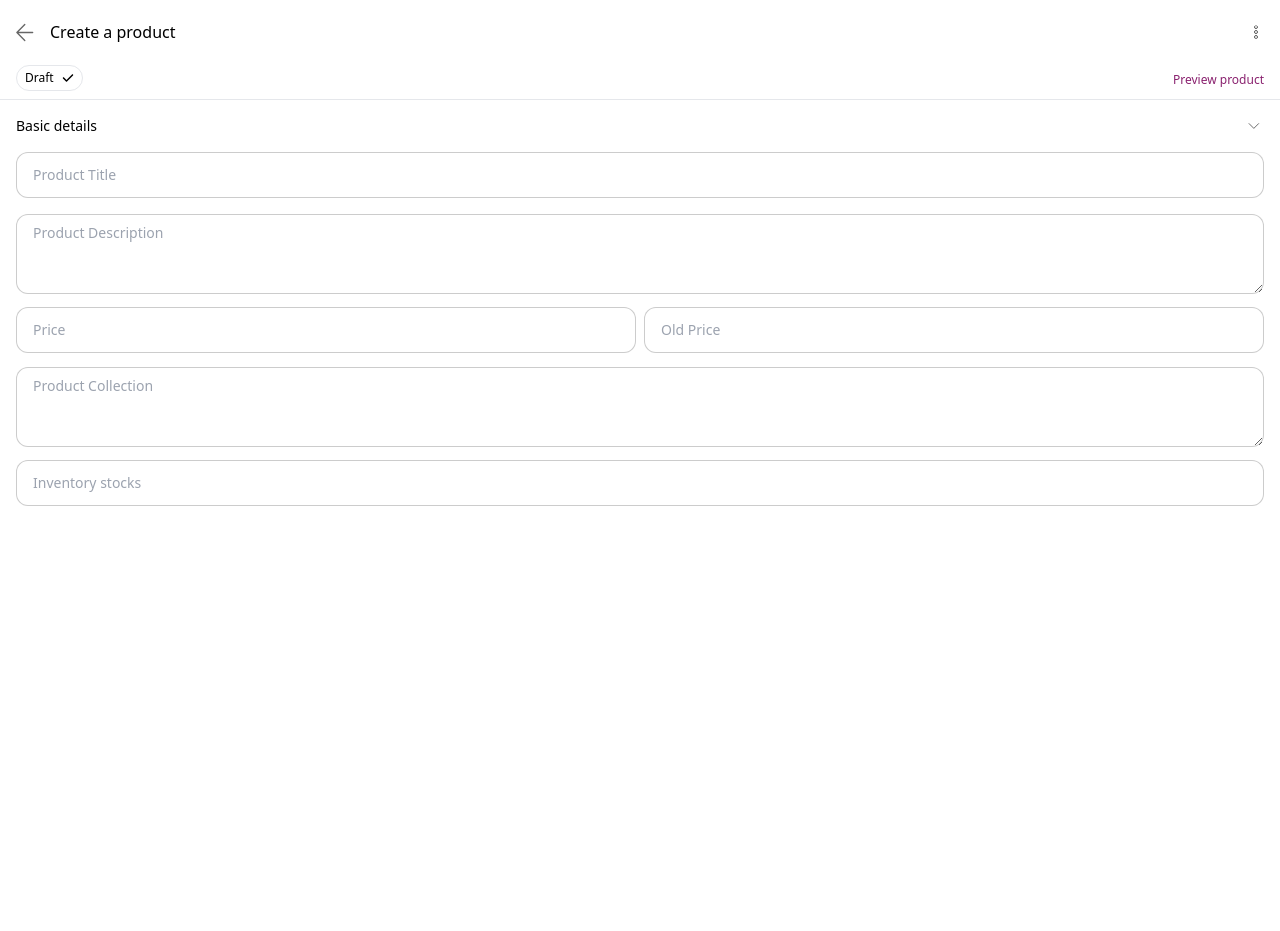
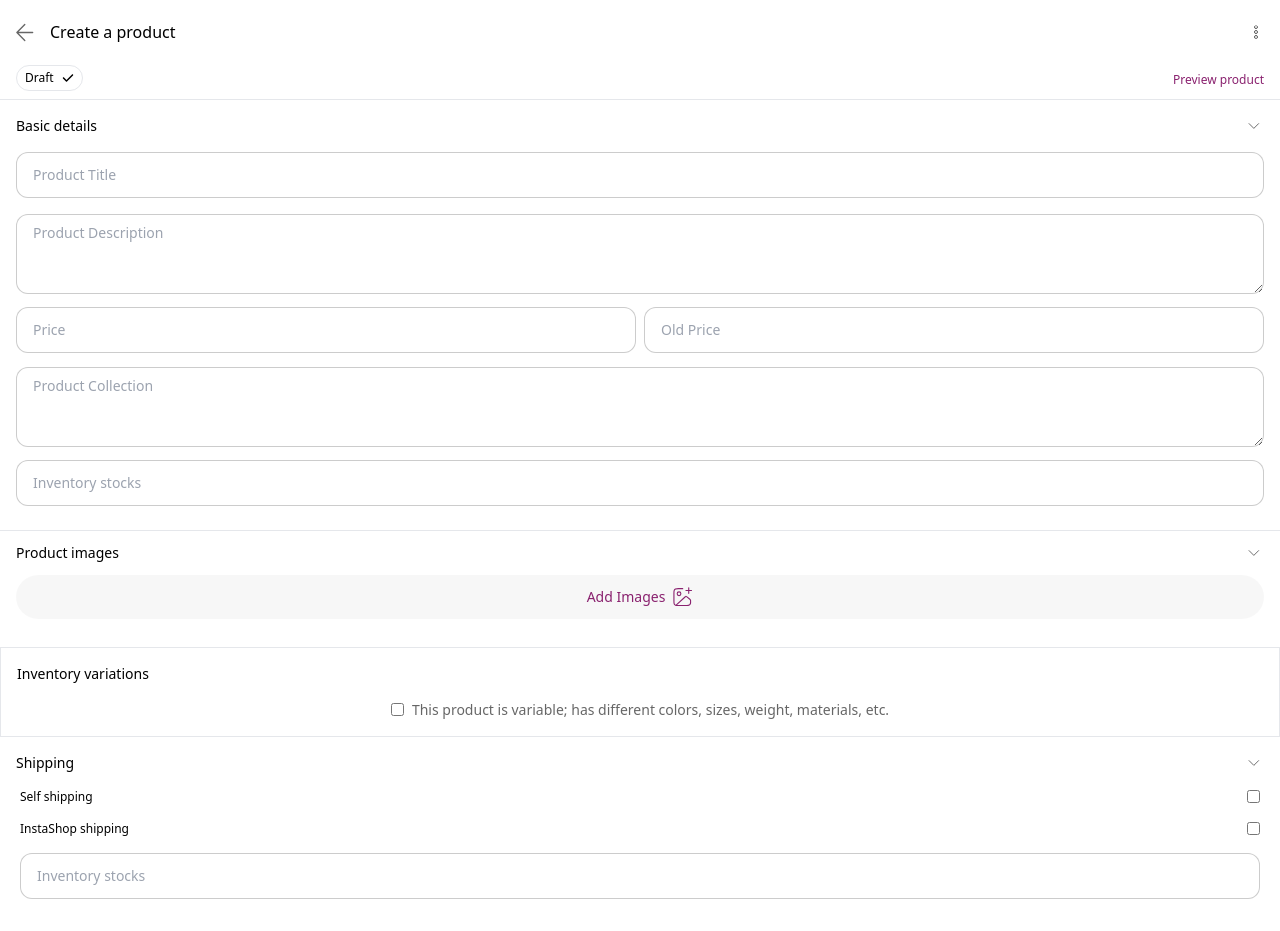
Before and after one commit to BlarQ/InstaShop, a Next.js app: page /create-product in a window 1280 px wide. Before the commit the page ends 800 px from the top, so only its background shows below. Built offline with nearby package versions, Linux system fonts and the light colour scheme.

Commit message:
feat: added page for product creation

```diff
--- /dev/null
+++ b/src/app/create-product/components/ProductImage.tsx
@@ -0,0 +1,11 @@
+import React from 'react'
+
+const ProductImage = () => {
+  return (
+    <div>
+        Image
+    </div>
+  )
+}
+
+export default ProductImage
--- a/src/app/create-product/page.tsx
+++ b/src/app/create-product/page.tsx
@@ -1,8 +1,9 @@
-import React from 'react'
-import ProductHeader from './components/ProductHeader'
-import Image from 'next/image'
-import InputField from '../getstarted/components/InputField'
-import AutocompleteTextarea from './components/AutoComplete'
+"use client";
+import React, { useRef, useState } from 'react';
+import ProductHeader from './components/ProductHeader';
+import Image from 'next/image';
+import InputField from '../getstarted/components/InputField';
+import AutocompleteTextarea from './components/AutoComplete';
 
 const suggestions = [
   'Product A',
@@ -12,30 +13,142 @@ const suggestions = [
   'Product E',
 ];
 
-const Page = () => {
+const Page: React.FC = () => {
+  const inputRef = useRef<HTMLInputElement | null>(null);
+  const [productTitle, setProductTitle] = useState<string>('');
+  const [description, setDescription] = useState<string>('');
+  const [price, setPrice] = useState<number | ''>('');
+  const [oldPrice, setOldPrice] = useState<number | ''>('');
+  const [inventoryStocks, setInventoryStocks] = useState<string>('');
+  const [selectedFiles, setSelectedFiles] = useState<File[]>([]); // State to hold selected files
+
+  const handleClick = () => {
+    inputRef.current?.click(); // Trigger the click event of the hidden input
+  };
+
+  const handleFileChange = (e: React.ChangeEvent<HTMLInputElement>) => {
+    const files = e.target.files;
+    if (files) {
+      const fileArray = Array.from(files);
+      setSelectedFiles(fileArray); // Update state with selected files
+      console.log('Selected files:', fileArray);
+    }
+  };
+
   return (
     <div>
       <ProductHeader />
       <div className='flex items-center justify-between px-4 py-4'>
         <h1 className='text-sm font-medium'>Basic details</h1>
-
         <Image src={'/chevron_down.svg'} alt='Arrow down' width={20} height={20} />
       </div>
 
-      {/* product details */}
-      <div className='px-4 text-sm'>
-        <InputField type='text' placeholder='Product Title'/>
-        <textarea className='border border-[#00000033] h-20 rounded-xl w-full px-4 py-2' name="description" id="description" placeholder='Product Description'></textarea>
+      {/* Product details */}
+      <div className='px-4 text-sm pb-2'>
+        <InputField
+          type='text'
+          placeholder='Product Title'
+          value={productTitle}
+          onChange={(e) => setProductTitle(e.target.value)}
+        />
+        <textarea
+          className='border border-[#00000033] h-20 rounded-xl w-full px-4 py-2'
+          name="description"
+          id="description"
+          placeholder='Product Description'
+          value={description}
+          onChange={(e) => setDescription(e.target.value)}
+        />
         <div className='grid grid-cols-2 gap-2 py-2'>
-        <InputField type='number' placeholder='Price'/>
-        <InputField type='number' placeholder='Old Price'/>
+          <InputField
+            type='number'
+            placeholder='Price'
+            value={price}
+            onChange={(e) => setPrice(e.target.value ? Number(e.target.value) : '')}
+          />
+          <InputField
+            type='number'
+            placeholder='Old Price'
+            value={oldPrice}
+            onChange={(e) => setOldPrice(e.target.value ? Number(e.target.value) : '')}
+          />
         </div>
-        {/* change */}
-        <AutocompleteTextarea suggestions={suggestions}/>
-        <InputField type='text' placeholder='Inventory stocks'/>
+        <AutocompleteTextarea suggestions={suggestions} />
+        <InputField
+          type='text'
+          placeholder='Inventory stocks'
+          value={inventoryStocks}
+          onChange={(e) => setInventoryStocks(e.target.value)}
+        />
+      </div>
+
+      {/* Product images */}
+      <div className='flex items-center justify-between px-4 py-3 border-t'>
+        <h1 className='text-sm font-medium'>Product images</h1>
+        <Image src={'/chevron_down.svg'} alt='Arrow down' width={20} height={20} />
+      </div>
+
+      <div className='pb-5'>
+        <div
+          className='flex items-center text-[#8A226F] text-sm font-medium justify-center gap-2 py-3 bg-[#00000008] rounded-full mx-4 cursor-pointer'
+          onClick={handleClick} // Trigger the input click
+        >
+          <p>Add Images</p>
+          <Image src={'/Icon.svg'} height={20} width={20} alt='Product Images' />
+        </div>
+        <input
+          type="file"
+          accept="image/*"
+          multiple
+          title='Input'
+          onChange={handleFileChange}
+          ref={inputRef}
+          className='hidden'
+        />
+        {/* Optional: Display selected image previews */}
+        <div className='flex flex-wrap gap-2 mt-2 px-4'>
+          {selectedFiles.map((file, index) => (
+            <div key={index} className='relative w-20 h-20'>
+              <Image
+                src={URL.createObjectURL(file)} // Create a URL for the file
+                alt={`Uploaded image ${index + 1}`}
+                width={80}
+                height={80}
+                className='rounded-md'
+              />
+            </div>
+          ))}
+        </div>
+      </div>
+
+      <div className='text-sm p-4 space-y-4 border'>
+        <p className='font-medium'>Inventory variations</p>
+        <div className='flex items-center justify-center gap-2 px-4 text-[#00000099]'>
+          <input type='checkbox' id='variant1' name='variant' />
+          <label htmlFor='variant1'>This product is variable; has different colors, sizes, weight, materials, etc.</label>
+        </div>
+      </div>
+
+      <div className='px-4 py-4'>
+        <div className='flex items-center justify-between'>
+          <h1 className='text-sm font-medium'>Shipping</h1>
+          <Image src={'/chevron_down.svg'} alt='Arrow down' width={20} height={20} />
+        </div>
+
+        <div className='text-xs py-4 space-y-4 px-1'>
+          <div className='flex items-center justify-between'>
+            <label htmlFor='self_shipping'>Self shipping</label>
+            <input type="checkbox" name="self_shipping" title='Self shipping' id="self_shipping" />
+          </div>
+          <div className='flex items-center justify-between'>
+            <label htmlFor='InstaShop_shipping'>InstaShop shipping</label>
+            <input type="checkbox" name="InstaShop_shipping" title='InstaShop shipping' id="InstaShop_shipping" />
+          </div>
+          <InputField placeholder='Inventory stocks' className='text-sm' />
+        </div>
       </div>
     </div>
-  )
-}
+  );
+};
 
-export default Page
+export default Page;
```
Also changed, not shown: public/Icon.svg (added).
